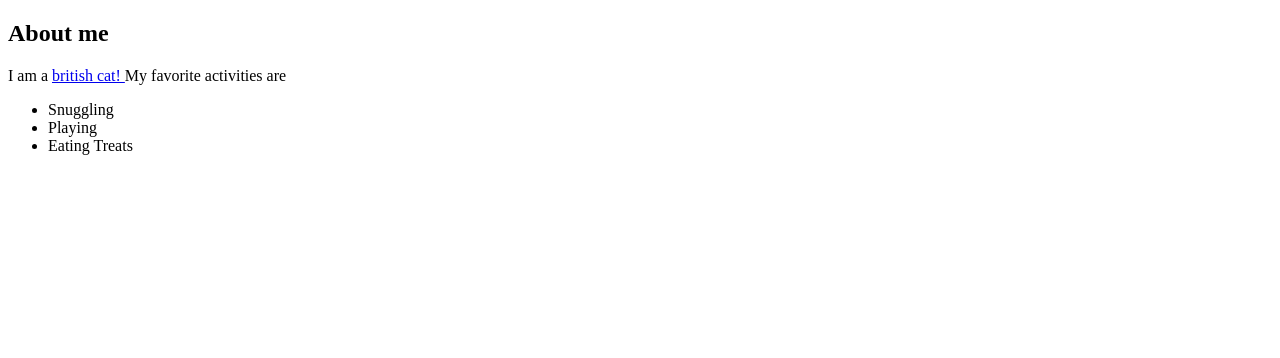
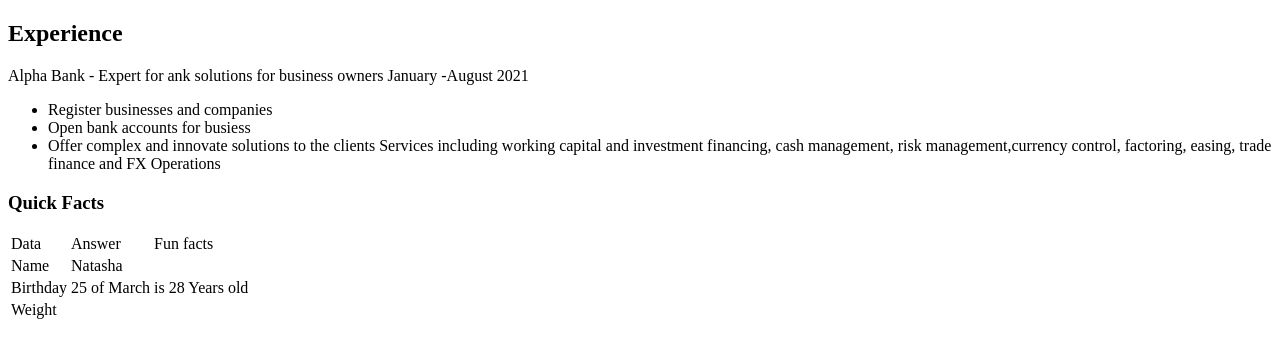
Before and after one commit to Bakyrsk/Bakyrsk-demo.github.io, a plain HTML site: page about me.html in a window 1280 px wide. Drawn offline with Linux system fonts and the light colour scheme.

Commit message:
Add files via upload

```diff
--- a/about me.html
+++ b/about me.html
@@ -1,25 +1,63 @@
 <!DOCTYPE html>
 <html>
-    <head></head>
-        <title>Cats-about me</title>
+    <head>
+
+    </head>
+        <title>Experience</title>
+        <link rel="stylesheet" href="style.css">
 
 
+
+
+<h2></h2>
     <body>
 
-<h2>About me</h2>
 
-<p>I am a
- <a href="https://en.wikipedia.org/wiki/British_Shorthair" >
-     british cat!
-    </a>
+<h2>Experience</h2>
 
-My favorite activities are </p>
+<p>Alpha Bank - Expert for ank solutions for business owners
+    January -August 2021
+
+    </a>  </p>
 
 <ul>
-    <li>Snuggling</li>
-    <li>Playing</li>
-    <li>Eating Treats</li>
+
+    <li>Register businesses and companies</li>
+    <li>Open bank accounts for busiess</li>
+    <li>Offer complex and innovate solutions to the clients
+Services including working capital and investment financing, cash management, risk management,currency control, factoring, easing, trade finance and FX Operations
+    </li>
 </ul>
+<h3>Quick Facts</h3>
+<table>
+    <thead>
+
+    </thead>
+    <tbody>
+        <tr>
+
+            <td>Data </td>
+            <td>Answer</td>
+            <td>Fun facts</td>
+        </tr>
+        <tr>
+            <td>Name</td>
+            <td>Natasha</td>
+            <td></td>
+        </tr>
+        <tr>
+            <td>Birthday</td>
+            <td>25 of March</td>
+            <td>is 28 Years old</td>
+        </tr>
+        <tr>
+            <td>Weight</td>
+            <td></td>
+            <td></td>
+        </tr>
+
+    </tbody>
+</table>
 <p>
     <a href=""></a>
 </p>
```
